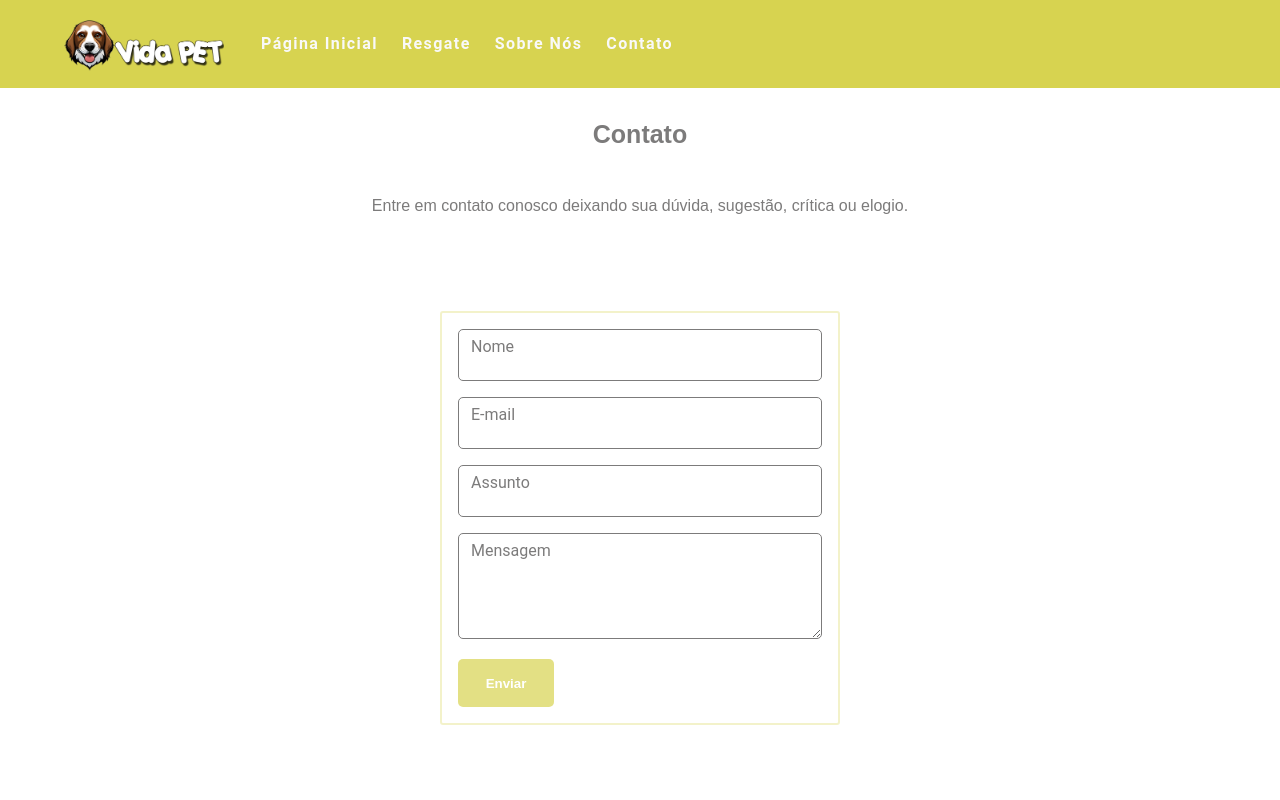
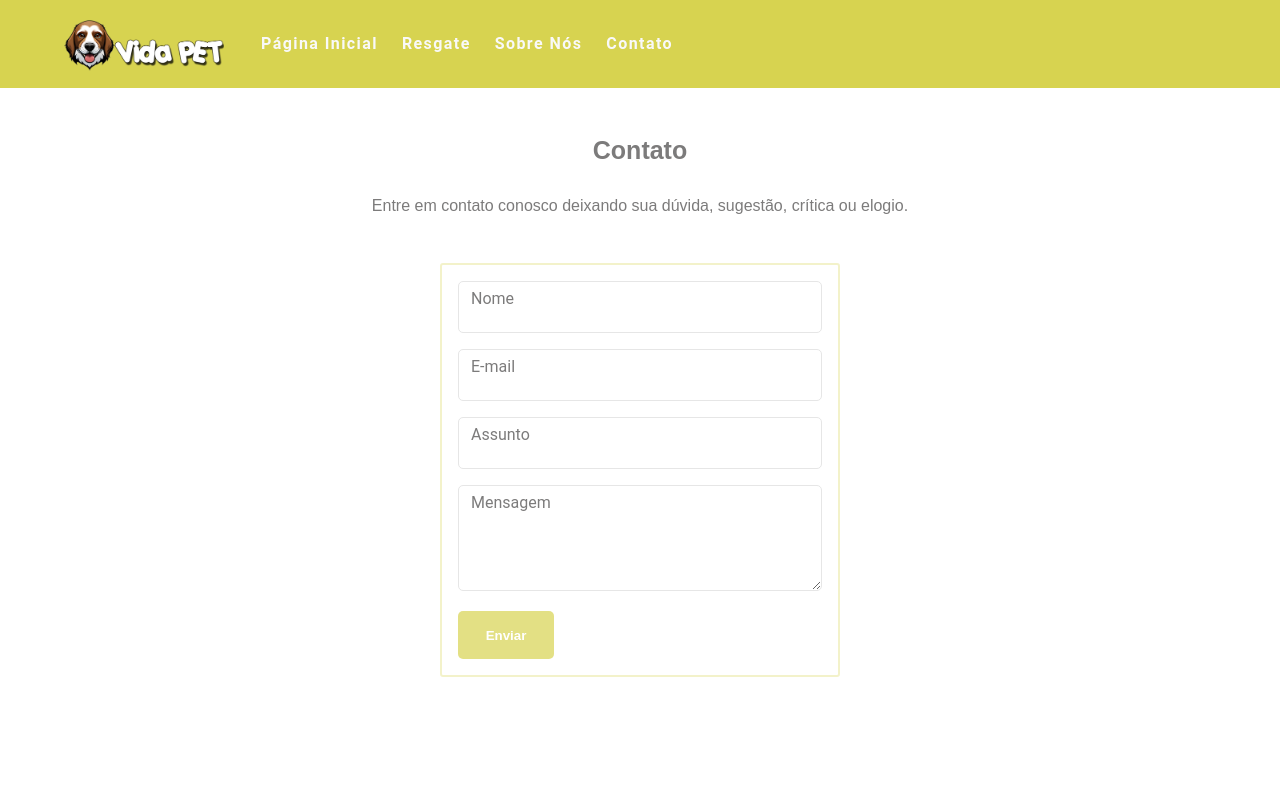
Before and after one commit to Pedro-Duarte/VidaPet, a React (Create React App) app: page /Contato in a window 1280 px wide. Shown: the top 800 px of the page. Built offline with nearby package versions, Linux system fonts and the light colour scheme.

Commit message:
formulario

```diff
--- a/src/components/contatoFormulario.jsx
+++ b/src/components/contatoFormulario.jsx
@@ -9,6 +9,13 @@ const Formulario = () => {
   const [email, setEmail] = useState('');
   const [subject, setSubject] = useState('');
   const [message, setMessage] = useState('');
+
+  // Estados para armazenar a condição dos campos, se clicado ou não
+  const [nameClick, setNameClick] = useState(false);
+  const [emailClick, setEmailClick] = useState(false);
+  const [subjectClick, setSubjectClick] = useState(false);
+  const [messageClick, setMessageClick] = useState(false);
+
 
   // Funções de alteração para atualizar os estados conforme os usuários interagem com os campos
   const handleNameChange = (e) => {
@@ -27,31 +34,61 @@ const Formulario = () => {
     setMessage(e.target.value);
   };
 
+  // Funções de alteração para atualizar os estados conforme os usuários clicam nos campos
+  const handleNameClick = () => {
+    setNameClick(true);
+  };
+  const handleNameClickBlur = () => {
+    setNameClick(false);
+  };
+
+
+  const handleEmailClick = () => {
+    setEmailClick(true);
+  };
+  const handleEmailClickBlur = () => {
+    setEmailClick(false);
+  };
+
+  const handleSubjectClick = () => {
+    setSubjectClick(true);
+  };
+  const handleSubjectClickBlur = () => {
+    setSubjectClick(false);
+  };
+
+  const handleMessageClick = () => {
+    setMessageClick(true);
+  };
+  const handleMessageClickBlur = () => {
+    setMessageClick(false);
+  };
+
   // Renderização do componente
   return (
     <StyledFormulario>
 
-      <div className={`form-group ${name ? 'focused' : ''}`}>
+      <div className={`form-group ${name ? 'focused' : nameClick === true ? 'focused' : ''}`}>
         <label htmlFor="name" onSelect={handleNameChange}>Nome</label>
-        <input type="text" id="name" value={name} onChange={handleNameChange} required />
+        <input type="text" id="name" value={name} onChange={handleNameChange} onClick={handleNameClick} onSelect={handleNameClick} onBlur={handleNameClickBlur} required />
       </div>
 
 
-      <div className={`form-group ${email ? 'focused' : ''}`}>
+      <div className={`form-group ${email ? 'focused' : emailClick === true ? 'focused' : ''}`}>
         <label htmlFor="email">E-mail</label>
-        <input type="email" id="email" value={email} onChange={handleEmailChange} required />
+        <input type="email" id="email" value={email} onChange={handleEmailChange} onClick={handleEmailClick} onSelect={handleEmailClick} onBlur={handleEmailClickBlur} required />
       </div>
 
 
-      <div className={`form-group ${subject ? 'focused' : ''}`}>
+      <div className={`form-group ${subject ? 'focused' : subjectClick === true ? 'focused' : ''}`}>
         <label htmlFor="subject">Assunto</label>
-        <input type="text" id="subject" value={subject} onChange={handleSubjectChange} required />
+        <input type="text" id="subject" value={subject} onChange={handleSubjectChange} onClick={handleSubjectClick} onSelect={handleSubjectClick} onBlur={handleSubjectClickBlur} required />
       </div>
 
 
-      <div className={`form-group ${message ? 'focused' : ''}`}>
+      <div className={`form-group ${message ? 'focused' : messageClick === true ? 'focused' : ''}`}>
         <label htmlFor="message">Mensagem</label>
-        <textarea id="message" rows="4" value={message} onChange={handleMessageChange} required></textarea>
+        <textarea id="message" rows="4" value={message} onChange={handleMessageChange} onClick={handleMessageClick} onSelect={handleMessageClick} onBlur={handleMessageClickBlur} required></textarea>
       </div>
 
 
@@ -66,7 +103,6 @@ const StyledFormulario = styled.form`
   display: flex;
   flex-direction: column;
   width: 400px;
-  /* box-shadow: 0 0 10px rgba(215, 211, 80, .6); */
   padding: 1rem;
   border-radius: 3px;
   border: 2px solid rgba(215, 211, 80, 0.3);
@@ -84,7 +120,7 @@ const StyledFormulario = styled.form`
       position: absolute;
       top: .5rem;
       left: .5rem;
-      transition: transform 0.2s ease-out, font-size 0.2s ease-out;
+      transition: transform 0.1s ease-out, font-size 0.1s ease-out;
       z-index: 1;
       background-color: white;
       padding: 0 5px 0 5px;
@@ -96,23 +132,33 @@ const StyledFormulario = styled.form`
       width: 100%;
       padding: 1rem;
       font-size: 1rem;
-      border: 1px solid #7c7b7b;
+      border: .5px solid #e6e6e6;
       border-radius: 5px;
-      caret-color: transparent;
       cursor: pointer;
+      outline-color: #9e8f05;
+
+      &:focus {
+        transform: translateY(-.4rem);
+      }
+
+      &:hover {
+        transform: translateY(-.4rem);
+        border-color: #9e8f05;
+      }
     }
 
     .form-group.focused label {
       transform: translateY(-1.3rem);
       font-size: 0.75rem;
-      color: black;
+      color: #9e8f05;
+      border-color: #9e8f05;
+      outline-color: #9e8f05;
     }
 
-    input:focus,
-    textarea:focus {
-      transform: translateY(-.5rem);
-      border-color: #7c7b7b;
-
+    .form-group.focused input,
+    .form-group.focused textarea {
+      border: 1px solid #9e8f05;
+      outline-color: #9e8f05;
     }
 
     .botao {
@@ -124,6 +170,12 @@ const StyledFormulario = styled.form`
       height: 3rem;
       max-width: 6rem;
       cursor: pointer;
+      outline-color: #9e8f05;
+
+      &:hover {
+        transform: translateY(-.4rem);
+        outline-color: #9e8f05;
+      }
     }
 `;
 
--- a/src/pages/Contact/indexContato.jsx
+++ b/src/pages/Contact/indexContato.jsx
@@ -5,17 +5,29 @@ import Formulario from '../../components/contatoFormulario';
 
 const Contato = () => {
   return(
-    <StyledDiv>
+    <StyledDivForm>
+      <div className='divContact'>
         <h1>Contato</h1>
         <p>Entre em contato conosco deixando sua dúvida, sugestão, crítica
-        ou elogio.</p>
+          ou elogio.
+        </p>
         <Formulario />
-    </StyledDiv>
+      </div>
+    </StyledDivForm>
   );
 }
 
 
-const StyledDiv = styled.div `
+const StyledDivForm = styled.div `
+  display: flex;
+  justify-content: center;
+  align-items: center;
+  background-color: white;
+  width: 100%;
+  height: 100%;
+  padding: 1rem 0 7rem 0;
+
+  .divContact {
     display: flex;
     flex-direction: column;
     justify-content: center;
@@ -34,9 +46,10 @@ const StyledDiv = styled.div `
 
     p {
       color: #7c7b7b;
-    margin: 2rem 2rem 6rem 2rem;
+      margin: 1rem 1rem 3rem 1rem;
       font-family: sans-serif;
-    text-align: justify;
+      text-align: center;
+    }
   }
 
 `;
```
Lines whose indentation alone changed are shown as unchanged.
